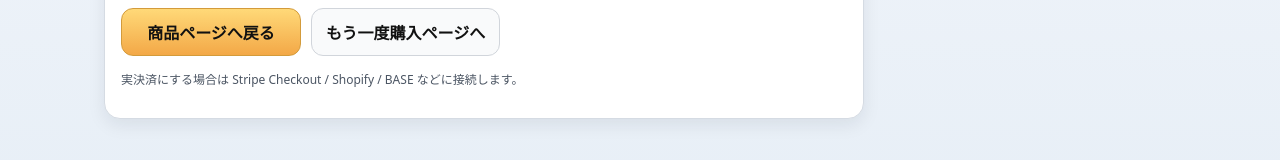
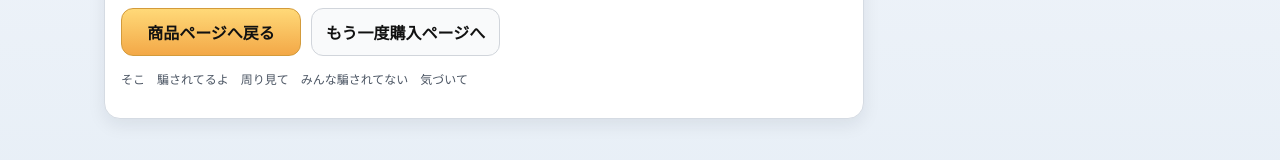
Before and after one commit to ririri09300/HomeEconomics, a plain HTML site: page success.html in a window 1280 px wide. Shown: the part 300-460 px from the top of the page. Drawn offline with Linux system fonts and the light colour scheme.

Commit message:
Update message in success.html

```diff
--- a/success.html
+++ b/success.html
@@ -170,7 +170,7 @@
       </div>
 
       <p class="muted" style="margin-top:14px; font-size:12px;">
-        実決済にする場合は Stripe Checkout / Shopify / BASE などに接続します。
+        そこ　騙されてるよ　周り見て　みんな騙されてない　気づいて
       </p>
     </div>
   </div>
```
